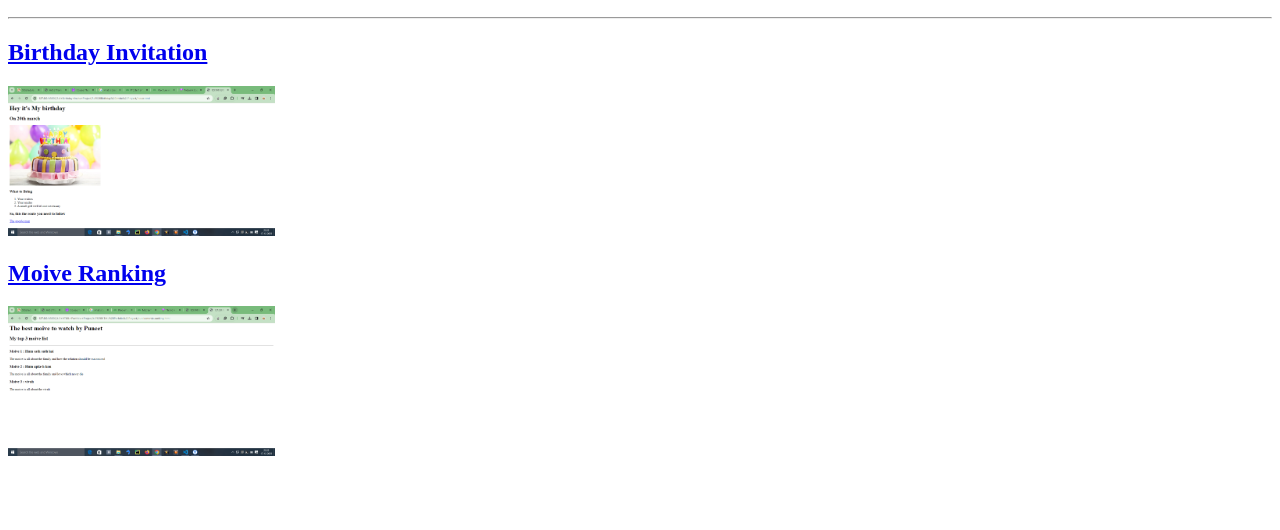
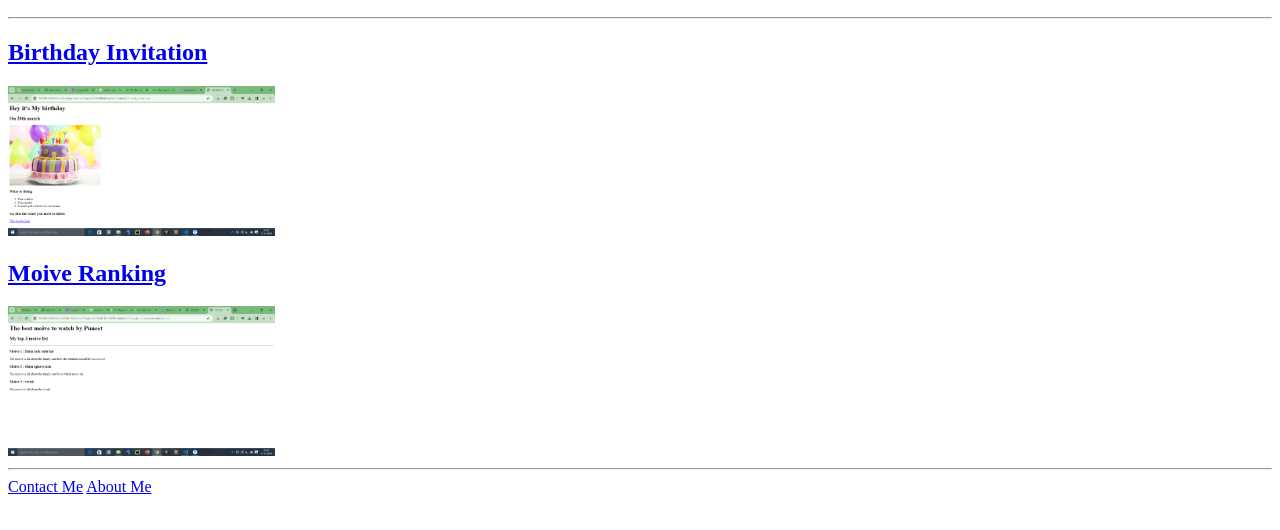
Before and after one commit to spuneet001/HTML-Portfolio, a plain HTML site: page index.html in a window 1280 px wide. Shown: the part 110-640 px from the top of the page. Drawn offline with Linux system fonts and the light colour scheme.

Commit message:
Update index.html

```diff
--- a/index.html
+++ b/index.html
@@ -16,6 +16,9 @@
 
     <h2><a href="./public/movie-ranking.html">Moive Ranking</a></h2>
     <img src="./assets/images/movie-rankin.png" alt="A screenshot of project moive ranking" height="150"  />
+    <hr/>
+    <a href="./public/contact.html">Contact Me</a>
+    <a href="./public/about.html">About Me</a>
 </body>
 </html>
 
```
